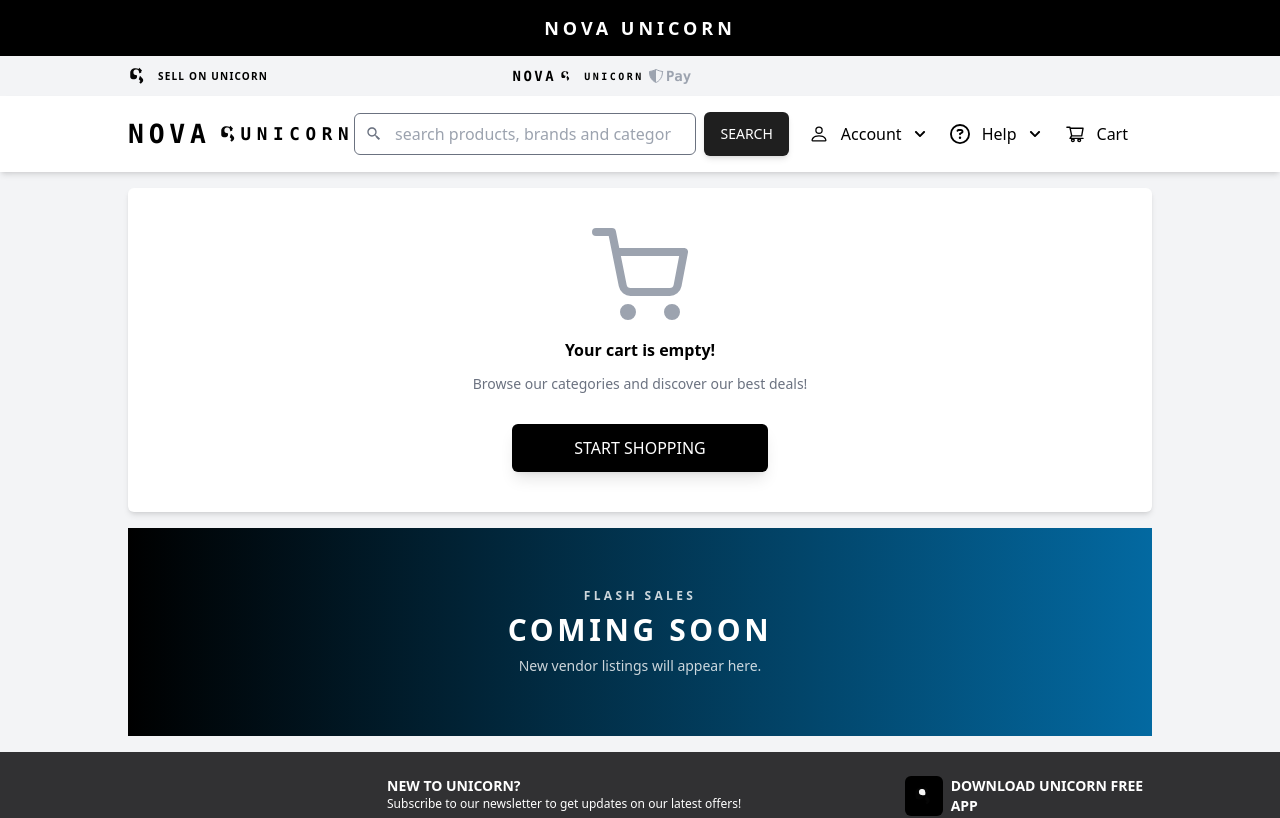
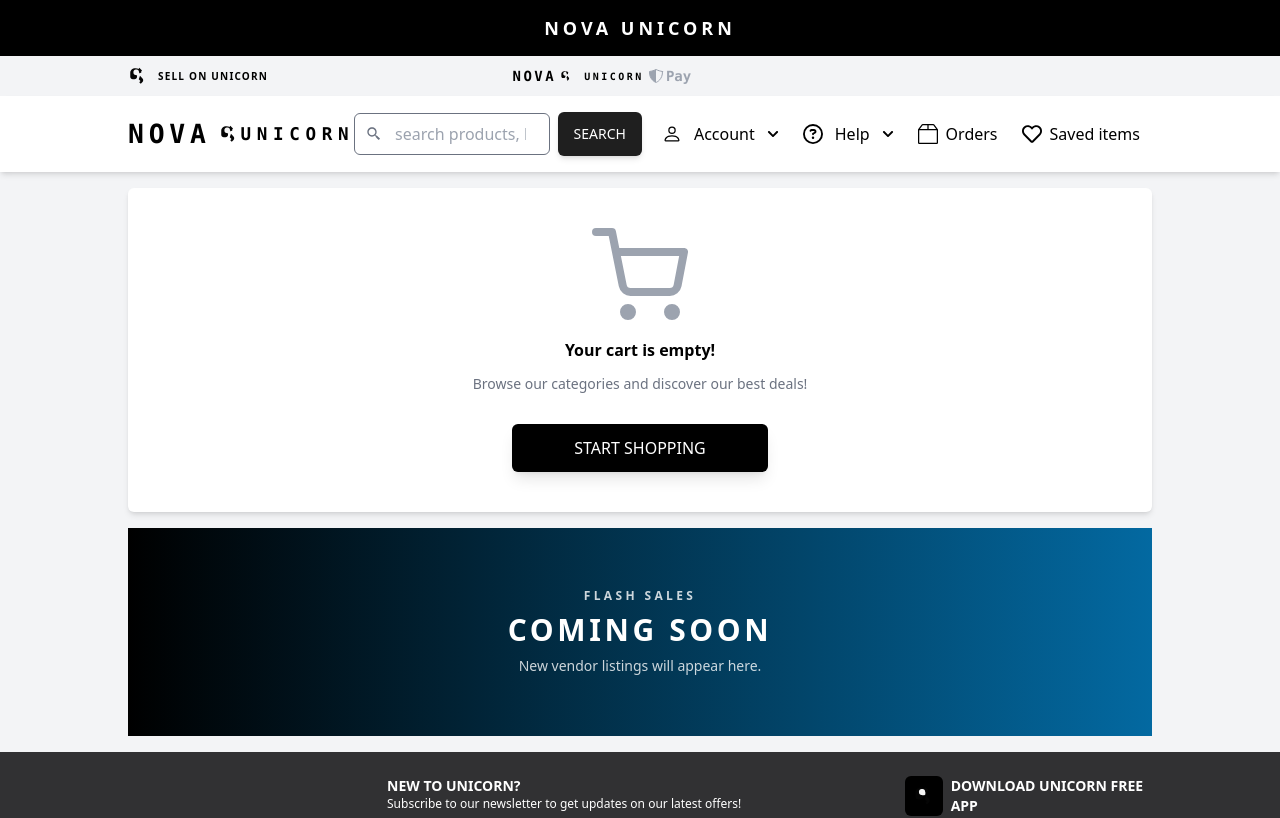
Before and after one commit to whitehavend/my--app, a React (Create React App) app in the folder nova.unicorn/: page /cart in a window 1280 px wide. Shown: the top 818 px of the page. Built offline with nearby package versions, Linux system fonts and the light colour scheme; the HTML template or start-up script is replaced by a standard one.

Commit message:
Replace header cart with orders and saved items

```diff
--- a/nova.unicorn/src/components/Header/Navbar.jsx
+++ b/nova.unicorn/src/components/Header/Navbar.jsx
@@ -1,19 +1,17 @@
 import React, { useState } from "react";
 import { Link } from "react-router-dom";
-import { AiOutlineShoppingCart } from "react-icons/ai";
 import { BiSearchAlt2 } from "react-icons/bi";
 import { BsPerson } from "react-icons/bs";
+import { BsBox2 } from "react-icons/bs";
 import { FaChevronDown } from "react-icons/fa";
 import { FaRegCircleQuestion } from "react-icons/fa6";
-import { IoMdClose, IoMdMenu } from "react-icons/io";
-import Sidebar from "../Sidebar";
+import { FaRegHeart } from "react-icons/fa";
 import { useAppSelector } from "../../Store/hooks";
 import { formatEmail } from "../../utils/formatEmail";
 import Help from "./Help";
 import Account from "./Account";
 
 const Navbar = () => {
-  const [nav, setNav] = useState(false);
   const [showHelp, setShowHelp] = useState(false);
   const [showAcct, setShowAcct] = useState(false);
   const { user } = useAppSelector((state) => state.auth);
@@ -86,12 +84,13 @@
                   <FaChevronDown className=" w-3 h-3  " />
                 </div>
                 {showHelp && <Help />}
-                <Link
-                  to="/cart"
-                  className="flex items-center px-3 text-black hover:text-primary cursor-pointer"
-                >
-                  <AiOutlineShoppingCart className="w-5 h-5 " />
-                  <span className="mx-3 ">Cart</span>
+                <Link to="/orders" className="flex items-center gap-2 px-3 text-black hover:text-primary">
+                  <BsBox2 className="w-5 h-5" />
+                  <span>Orders</span>
+                </Link>
+                <Link to="/saved-items" className="flex items-center gap-2 px-3 text-black hover:text-primary">
+                  <FaRegHeart className="w-5 h-5" />
+                  <span>Saved items</span>
                 </Link>
               </div>
             </div>
@@ -101,12 +100,6 @@
         {/* mobile */}
         <div className="flex items-center justify-between p-4 bg-white lg:hidden">
           <div className="flex">
-            <div
-              className="block text-3xl lg:hidden"
-              onClick={() => setNav(!nav)}
-            >
-              <IoMdMenu />
-            </div>
             <Link to="/" className="flex items-center ml-3 gap-2">
               <div className="flex items-center gap-2">
                 <span className="font-mono uppercase text-[1.65rem] font-black tracking-[0.18em] leading-none text-black">
@@ -123,43 +116,15 @@
             <Link to={user ? "/account" : "/login"}>
               <BsPerson className="w-6 h-6 " />
             </Link>
-            <Link to="/cart">
-              <AiOutlineShoppingCart className="w-6 h-6  ml-3" />
+            <Link to="/orders" className="ml-3 flex items-center gap-1 text-xs">
+              <BsBox2 className="h-5 w-5" />
+              <span>Orders</span>
+            </Link>
+            <Link to="/saved-items" className="ml-3 flex items-center gap-1 text-xs">
+              <FaRegHeart className="h-5 w-5" />
+              <span>Saved</span>
             </Link>
           </div>
-          {nav && (
-            <div
-              className="fixed inset-0 bg-black opacity-30 z-10"
-              onClick={() => setNav(false)}
-            ></div>
-          )}
-          <ul
-            onClick={() => setNav(!nav)}
-            className={`absolute top-[0px] z-20 bg-gray-50 items-center w-[80%] left-0  h-full ${
-              nav ? "block" : "hidden"
-            }`}
-          >
-            <div className="flex py-4">
-              <div
-                className="block text-3xl lg:hidden"
-                onClick={() => setNav(!nav)}
-              >
-                <IoMdClose />
-              </div>
-              <Link to="/" className="flex items-center ml-3 gap-2">
-                <div className="flex items-center gap-2">
-                  <span className="font-mono uppercase text-[1.65rem] font-black tracking-[0.18em] leading-none text-black">
-                    Nova
-                  </span>
-                  <img src="images/unicorn-horn-black.svg" alt="Unicorn horn" className="w-5 h-5" />
-                </div>
-                <span className="font-mono uppercase text-[1.1rem] font-semibold tracking-[0.32em] text-black">
-                  Unicorn
-                </span>
-              </Link>
-            </div>
-            <Sidebar />
-          </ul>
         </div>
       </nav>
     </>
```
